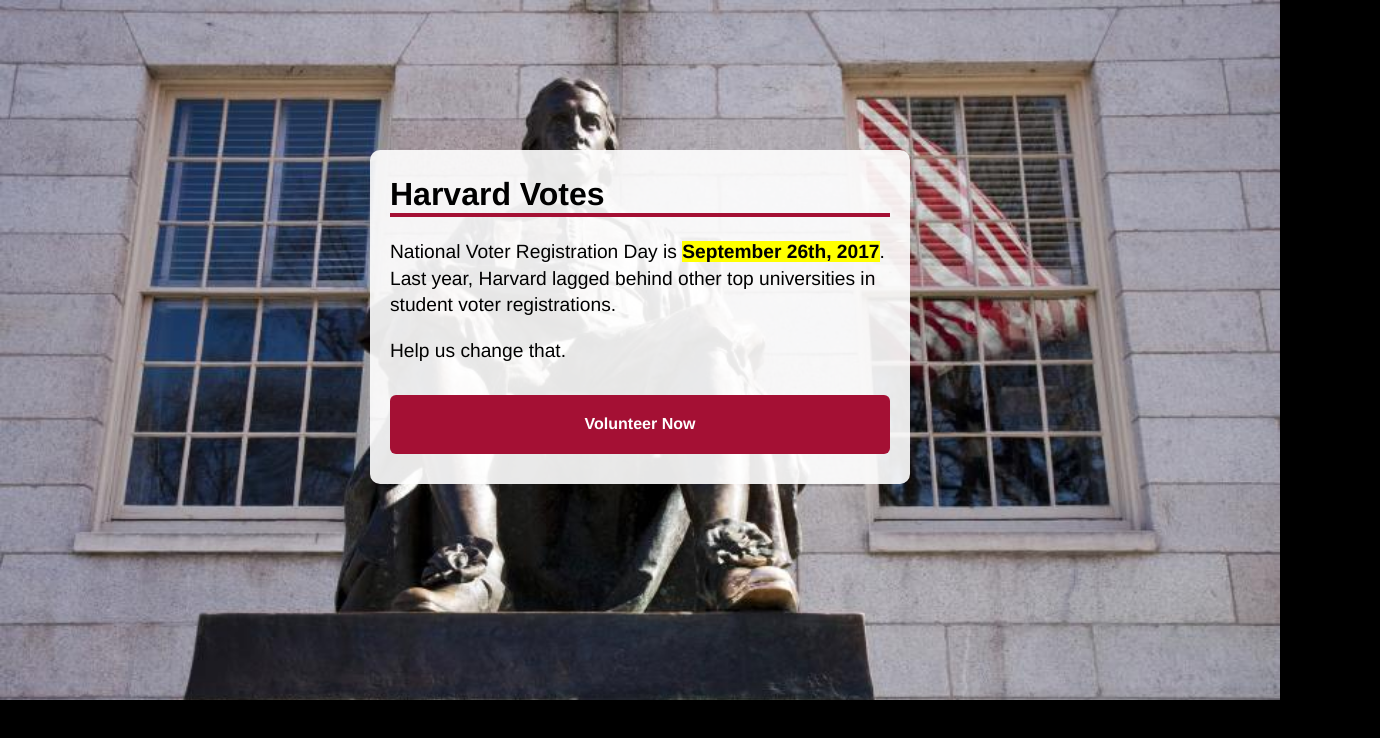
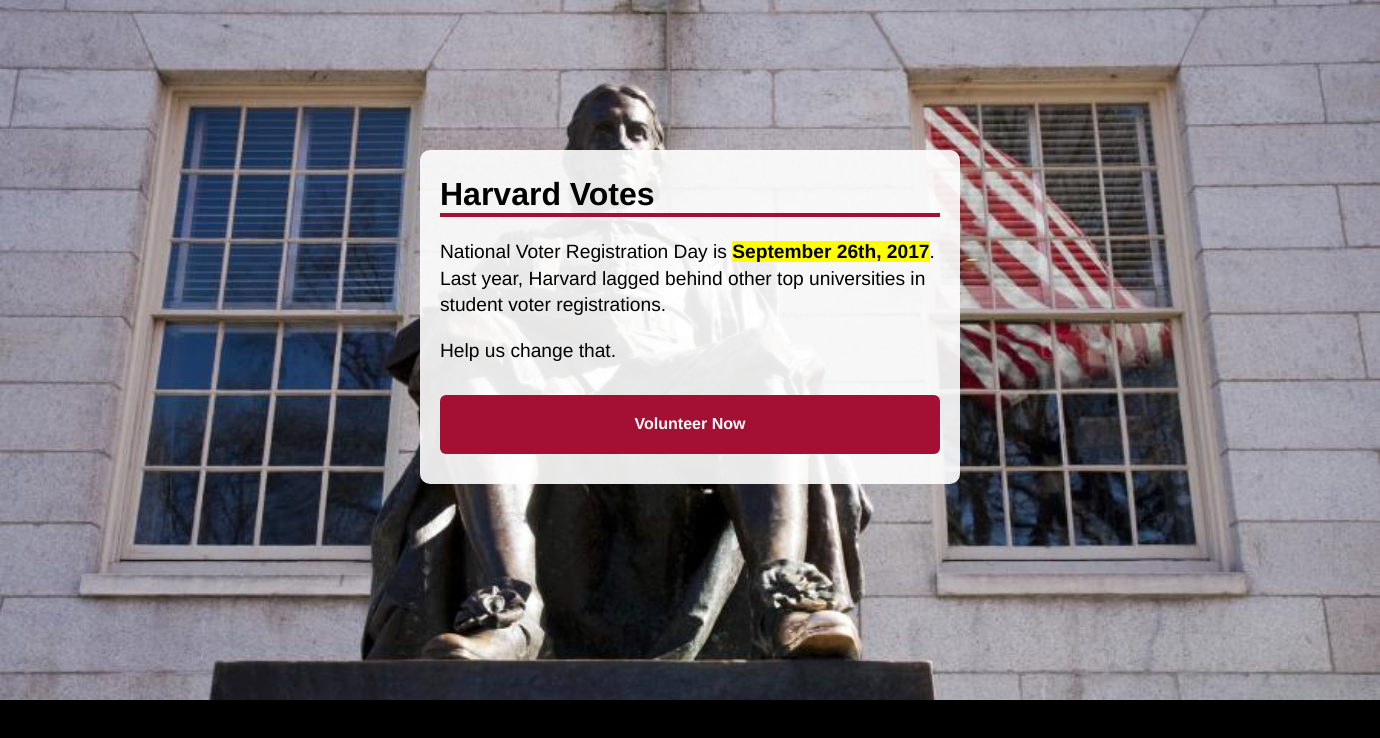
Before and after one commit to dandrabik/voter_reg, a plain HTML site: page index.html in a window 1280 px wide. Shown: the whole page, 1380 px wide, since content can reach past the window. Drawn offline with nearby package versions, Linux system fonts and the light colour scheme.

Commit message:
Another attempt at fixing responsiveness

```diff
--- a/index.css
+++ b/index.css
@@ -4,7 +4,7 @@
 }
 .container {
   min-height: 600px;
-  min-width: 400px;
+  min-width: 100%;
   background-image: url(John_Harvard_Statue.jpg);
   background-size: cover;
   padding: 50px;
```
